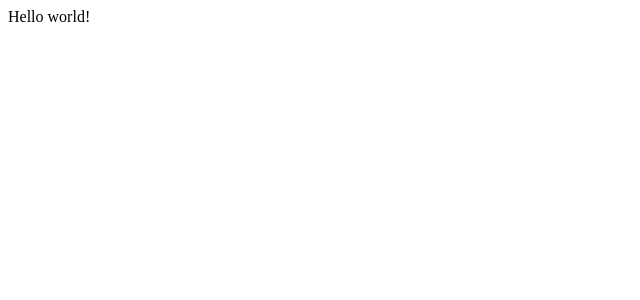
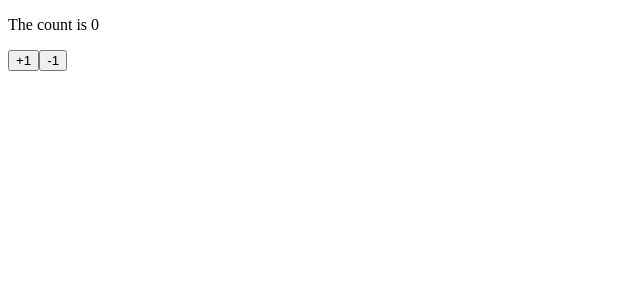
Before and after one commit to Snejka/react-hooks-intro, a React (Create React App) app: page / in a window 1280 px wide. Shown: the top 300 px of the page, without its empty margins (0-640 px from the left). Built offline with nearby package versions, Linux system fonts and the light colour scheme.

Commit message:
useState to add an increment and decrement functionality

```diff
--- a/src/App.js
+++ b/src/App.js
@@ -1,7 +1,21 @@
+import { useState } from "react";
 
 function App() {
+  const [ count, setCount ] = useState(0)
+
+  const changeCount = (increment = true) => {
+    setCount(prevCount => {
+      return(
+        increment ? prevCount + 1 : prevCount -1
+      );
+    });
+  }
   return (
-    <div>Hello world!</div>
+    <>
+      <p>The count is { count }</p>
+      <button onClick={() => changeCount()}>+1</button>
+      <button onClick={() => changeCount(false)}>-1</button>
+    </>
   );
 }
 
```
